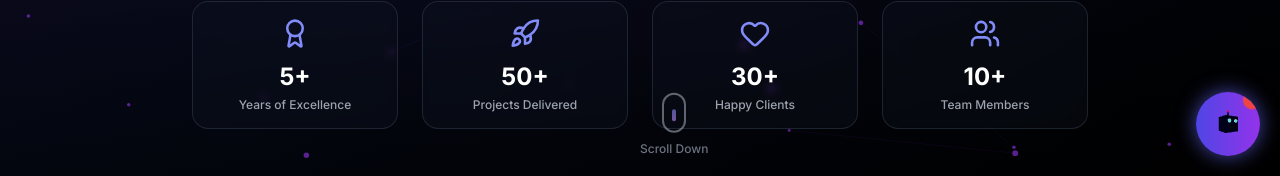
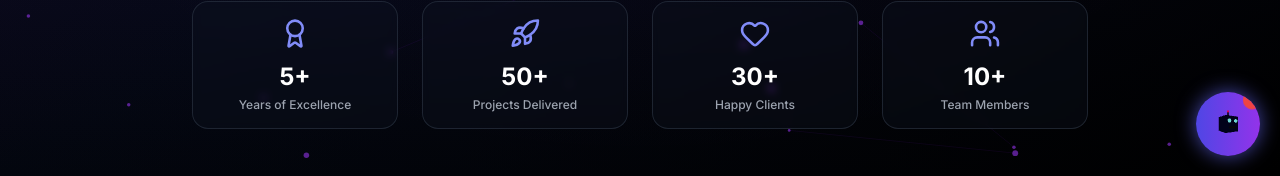
Before and after one commit to fudedevelopments/fude-web, a Next.js app: page / in a window 1280 px wide. Shown: the part 624-800 px from the top of the page. Built offline with nearby package versions, Linux system fonts and the light colour scheme.

Commit message:
remove the changes

```diff
--- a/src/app/page.tsx
+++ b/src/app/page.tsx
@@ -282,30 +282,6 @@ export default function Home() {
               </div>
             </div>
           </div>
-
-          {/* Scroll indicator */}
-          <motion.div
-            className='absolute bottom-6 left-1/2 transform -translate-x-1/2'
-            animate={{ y: [0, 12, 0] }}
-            transition={{ duration: 2, repeat: Infinity, ease: 'easeInOut' }}
-          >
-            <div className='flex flex-col items-center space-y-2'>
-              <div className='w-6 h-10 border-2 border-gray-400/60 rounded-full flex justify-center relative'>
-                <motion.div
-                  className='w-1 h-3 bg-gradient-to-b from-indigo-400 to-purple-400 rounded-full mt-2'
-                  animate={{ y: [0, 16, 0], opacity: [1, 0, 1] }}
-                  transition={{
-                    duration: 2,
-                    repeat: Infinity,
-                    ease: 'easeInOut',
-                  }}
-                />
-              </div>
-              <span className='text-xs text-gray-500 font-medium'>
-                Scroll Down
-              </span>
-            </div>
-          </motion.div>
         </section>
 
         {/* About Company Section */}
```
